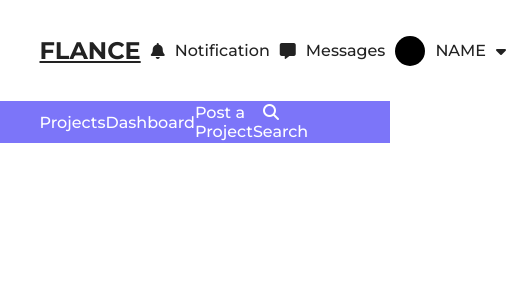
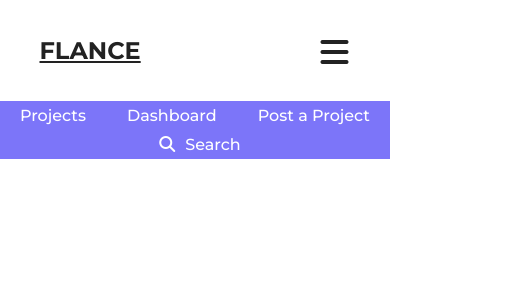
Before and after one commit to No-det/Flance, a React (Create React App) app: page /test in a window 390 px wide. Shown: the top 300 px of the page, 516 px wide, since content can reach past the window. Built offline with nearby package versions, Linux system fonts and the light colour scheme.

Commit message:
Made the FreelancersHeader Header Responsive for Mobile and Tablet devices

```diff
--- a/src/Components/FreelancerHeader/index.css
+++ b/src/Components/FreelancerHeader/index.css
@@ -50,6 +50,9 @@ nav ul li {
 nav ul li i {
   padding: 10px;
 }
+nav ul li p {
+  margin: 0;
+}
 .displayPicture {
   height: 30px;
   width: 30px;
@@ -93,9 +96,78 @@ nav ul li i {
 .navRight ul li i {
   padding: 0 10px;
 }
+.hamburger {
+  width: 30px;
+  height: 30px;
+}
+.hamburger i {
+  color: #222;
+}
+.mobileNavWrapper {
+  display: none;
+}
+.mobileNav {
+  height: 100%;
+  width: 0;
+  position: fixed;
+  z-index: 1;
+  top: 0;
+  right: 0;
+  background-color: rgb(247, 247, 247);
+  overflow-x: hidden;
+  transition: 0.5s;
+  padding-top: 9px;
+}
+.mobileNav i {
+  color: #222;
+  display: flex;
+  justify-content: flex-end;
+  padding: 10px 20px;
+}
+.mobileNav ul li {
+  border-bottom: 1px solid gray;
+}
 
 @media (max-width: 1200px) {
+  .logo,
+  .navLeft,
+  .navRight,
+  nav {
+    flex: 1 1;
+  }
 }
 
-@media (max-width: 500px) {
+@media (max-width: 600px) {
+  nav {
+    display: none;
+  }
+  .mobileNavWrapper {
+    display: block;
+  }
+  .mobileNav ul li {
+    display: flex;
+    justify-content: flex-start;
+    height: 40px;
+    align-items: center;
+    padding: 0 20px;
+  }
+  .mobileNav ul li p {
+    margin: 0;
+    padding-left: 20px;
+  }
+  .bottomNav {
+    display: flex;
+    flex-direction: column;
+  }
+  .navLeft,
+  .navRight {
+    align-items: center;
+    justify-content: center;
+    width: 100%;
+    padding: 5px 0;
+    margin: 0;
+  }
+  .navLeft ul li {
+    padding: 0 20px;
+  }
 }
--- a/src/Components/FreelancerHeader/index.jsx
+++ b/src/Components/FreelancerHeader/index.jsx
@@ -3,6 +3,12 @@ import "./index.css";
 import { Link } from "react-router-dom";
 
 const FreelancerHeader = () => {
+  function handleHamburgerClick() {
+    document.querySelector(".mobileNav").style.width = "200px";
+  }
+  const handleNavClose = () => {
+    document.querySelector(".mobileNav").style.width = "0px";
+  };
   return (
     <header>
       <div className="topNav">
@@ -17,19 +23,46 @@ const FreelancerHeader = () => {
           <ul>
             <li>
               <i class="fas fa-bell"></i>
-              Notification
+              <p>Notification</p>
             </li>
+            <hr />
             <li>
               <i class="fas fa-comment-alt"></i>
-              Messages
+              <p>Messages</p>
             </li>
             <li id="Profiledropdown">
               <div className="displayPicture"></div>
-              NAME
+              <p>NAME</p>
               <i class="fas fa-caret-down"></i>
             </li>
           </ul>
         </nav>
+        <div className="mobileNavWrapper">
+          <div className="hamburger" onClick={handleHamburgerClick}>
+            <i class="fas fa-bars fa-2x"></i>
+          </div>
+          <div className="mobileNav">
+            <i class="fas fa-times fa-2x" onClick={handleNavClose}></i>
+            <ul>
+              <li>
+                <div className="displayPicture"></div>
+                <p>NAME</p>
+              </li>
+              <li>
+                <i class="fas fa-bell"></i>
+                <p>Notification</p>
+              </li>
+              <li>
+                <i class="fas fa-comment-alt"></i>
+                <p>Messages</p>
+              </li>
+              <li>
+                <i class="fas fa-cog"></i>
+                <p>Settings</p>
+              </li>
+            </ul>
+          </div>
+        </div>
       </div>
       <div className="bottomNav">
         <div className="navLeft">
```
